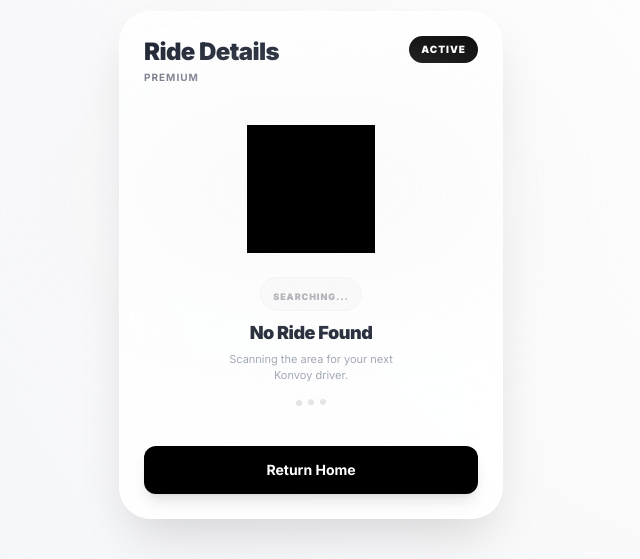
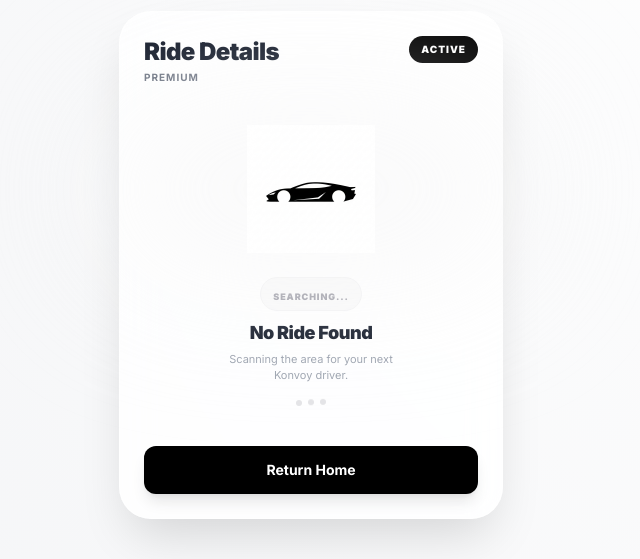
Before and after one commit to carvedkarma/Konvoy, a Flask app: page /fetch-ride in a window 1280 px wide. Shown: the part 112-671 px from the top of the page, without its empty margins (329-969 px from the left). Run offline with Flask 3, Linux system fonts and the light colour scheme; a database or web service that is not in the repository returns one stand-in record (values such as "Sample title"); data that the repository does not hold is empty; some libraries are stand-ins or nearby versions.

Commit message:
Make car logo visible on the ride details page
Remove CSS filter that was hiding the car logo on the ride_details.html template.

Replit-Commit-Author: Agent
Replit-Commit-Session-Id: 3a3e8ade-e7ed-4612-b111-b7766714d17b
Replit-Commit-Checkpoint-Type: full_checkpoint
Replit-Commit-Event-Id: 3c80a7a2-0fec-4390-854f-a2a7be0c8609
Replit-Commit-Screenshot-Url: https://storage.googleapis.com/screenshot-production-us-central1/250f0ca5-e4ac-4ffa-b33a-7dfd825ca120/3a3e8ade-e7ed-4612-b111-b7766714d17b/bDelfPt
Replit-Helium-Checkpoint-Created: true

```diff
--- a/uber/templates/ride_details.html
+++ b/uber/templates/ride_details.html
@@ -82,7 +82,7 @@
                 <div class="text-center py-4 animate-fade-in">
                     <div class="mb-6 flex justify-center relative">
                         <div class="absolute inset-0 bg-zinc-100 rounded-full blur-3xl opacity-60 scale-125"></div>
-                        <img src="{{ url_for('static', filename='images/abstract_car.png') }}" alt="Searching" class="relative w-32 h-32 object-contain brightness-0 transition-all duration-500 hover:scale-110">
+                        <img src="{{ url_for('static', filename='images/abstract_car.png') }}" alt="Searching" class="relative w-32 h-32 object-contain transition-all duration-500 hover:scale-110">
                     </div>
                     <div class="inline-block px-3 py-1 mb-2 bg-zinc-50 border border-zinc-100 rounded-full">
                         <span class="text-[9px] font-black uppercase tracking-widest text-zinc-400">Searching...</span>
```
